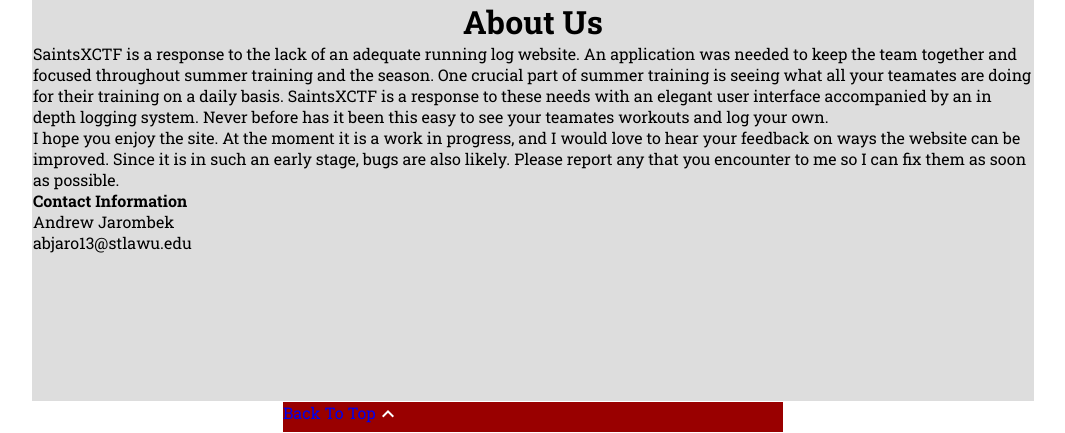
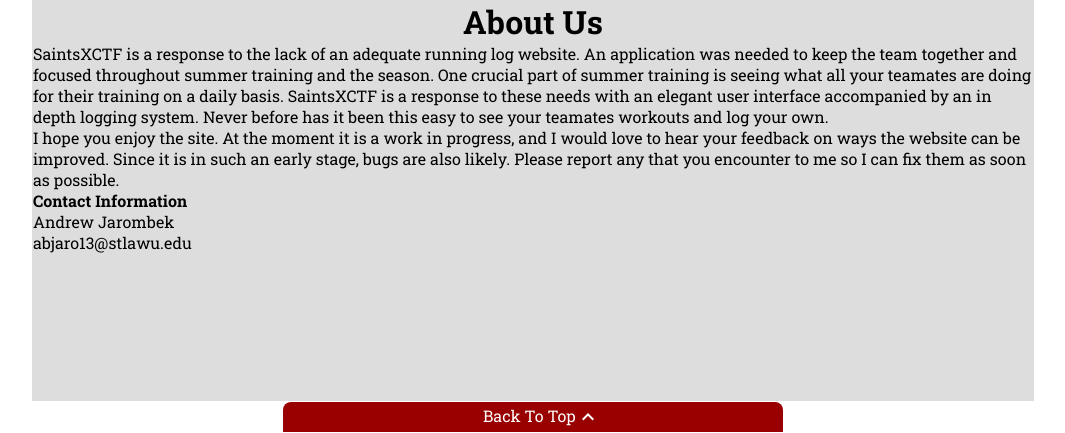
Before and after one commit to AJarombek/saints-xctf, a PHP site: page / in a window 1280 px wide. Shown: the part 2007-2440 px from the top of the page, without its empty margins (107-1172 px from the left). Run offline with PHP 8.4, Linux system fonts and the light colour scheme; some libraries are stand-ins or nearby versions.

Commit message:
V.0.0.35 - Working on Footer - Being Stubborn

```diff
--- a/views/footer.php
+++ b/views/footer.php
@@ -4,14 +4,14 @@ Date: 5/23/2016 -
 Footer HTML Code
 -->
 	<footer>
-	<div>
+		<div id="fcontent">
 		<?php if (isset($_SESSION['username'])): ?>
 			<a href='#display'>Back To Top</a>
 		<?php else: ?>
 			<a href='#homedisplay'>Back To Top</a>
 		<?php endif; ?>
 		</div>
-	<div>
+		<div id="fimage">
 			<img id='uplogo' src='views/images/up.png' alt='uplogo' height="24" width="24"></img>
 		</div>
 	</footer>
--- a/views/home.php
+++ b/views/home.php
@@ -60,4 +60,5 @@ Main Signed Out Page HTML Code
         <script src="https://ajax.googleapis.com/ajax/libs/jquery/1.11.3/jquery.min.js"></script>
         <script src="signup.js"></script>
         <script src="signin.js"></script>
+        <script type="footer.js"></script>
     </body>
--- a/views/style.css
+++ b/views/style.css
@@ -199,17 +199,36 @@ h1, h2, h3, h4 {
 /* -------------------- Site Footer -------------------- */
 
 footer {
+    /* Position and Bottom need to be adjusted*/
+    /* position: fixed;
+    bottom: 0; */
     background-color: #990000;
     max-width: 500px;
+    min-width: 450px;
     height: 30px;
-    margin: 0 auto;
+    margin: auto;
     margin-top: 1px;
     text-align: center;
+    border-top-right-radius: 8px;
+    border-top-left-radius: 8px;
 }
 
-footer div {
+#fcontent {
+    height: 20px;
     float: left;
-    margin: 0 auto;
+    color: white;
+    padding-left: 40%;
+    padding-top: 3px;
+}
+
+#fcontent a {
+    color: white;
+}
+
+#fimage {
+    height: 20px;
+    padding-top: 3px;
+    float: left;
 }
 
 /* -------------------- Site Header Menu -------------------- */
```
Also changed, not shown: footer.js (added, +13 -0 lines). Lines whose indentation alone changed are shown as unchanged.
